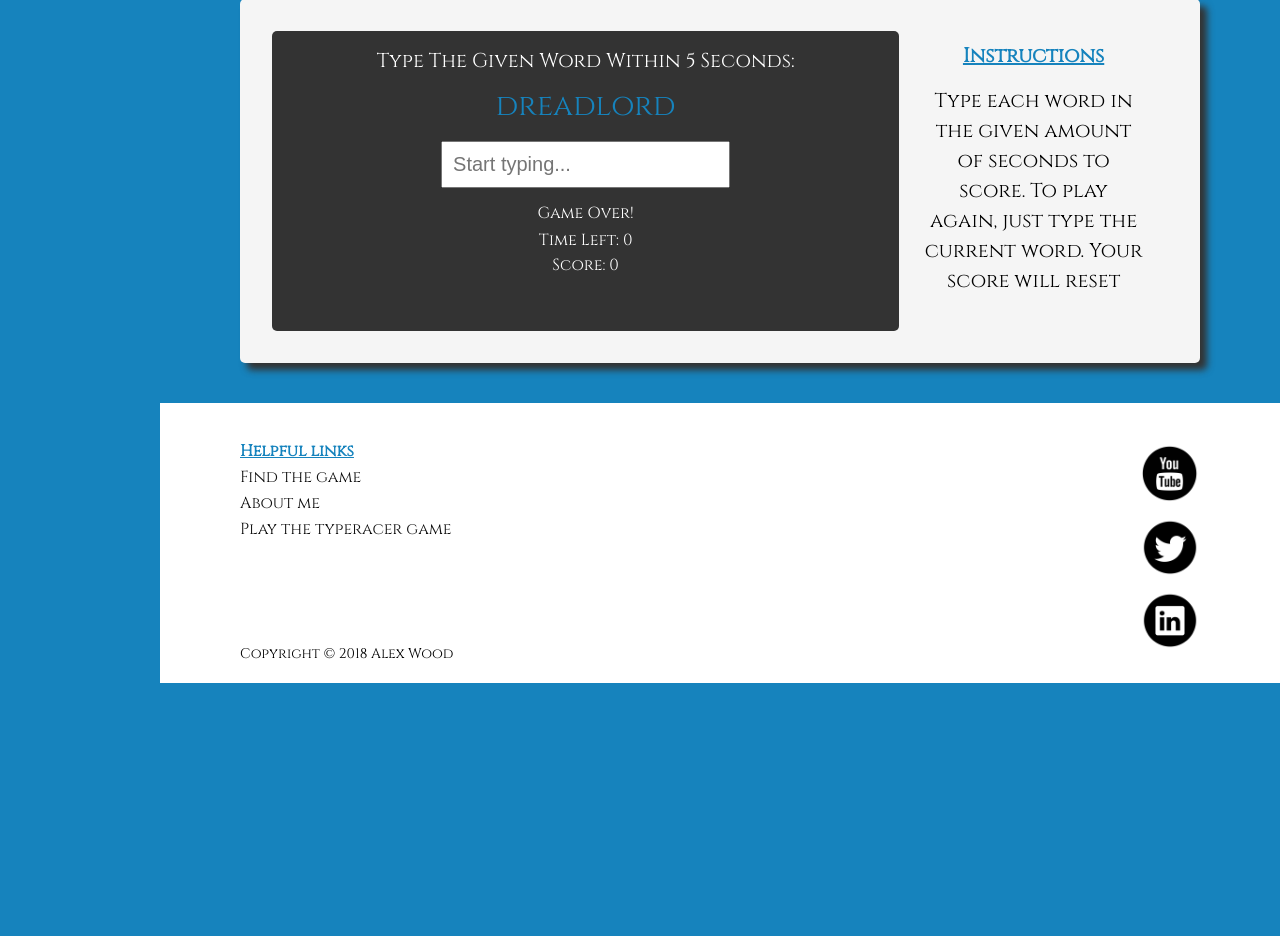
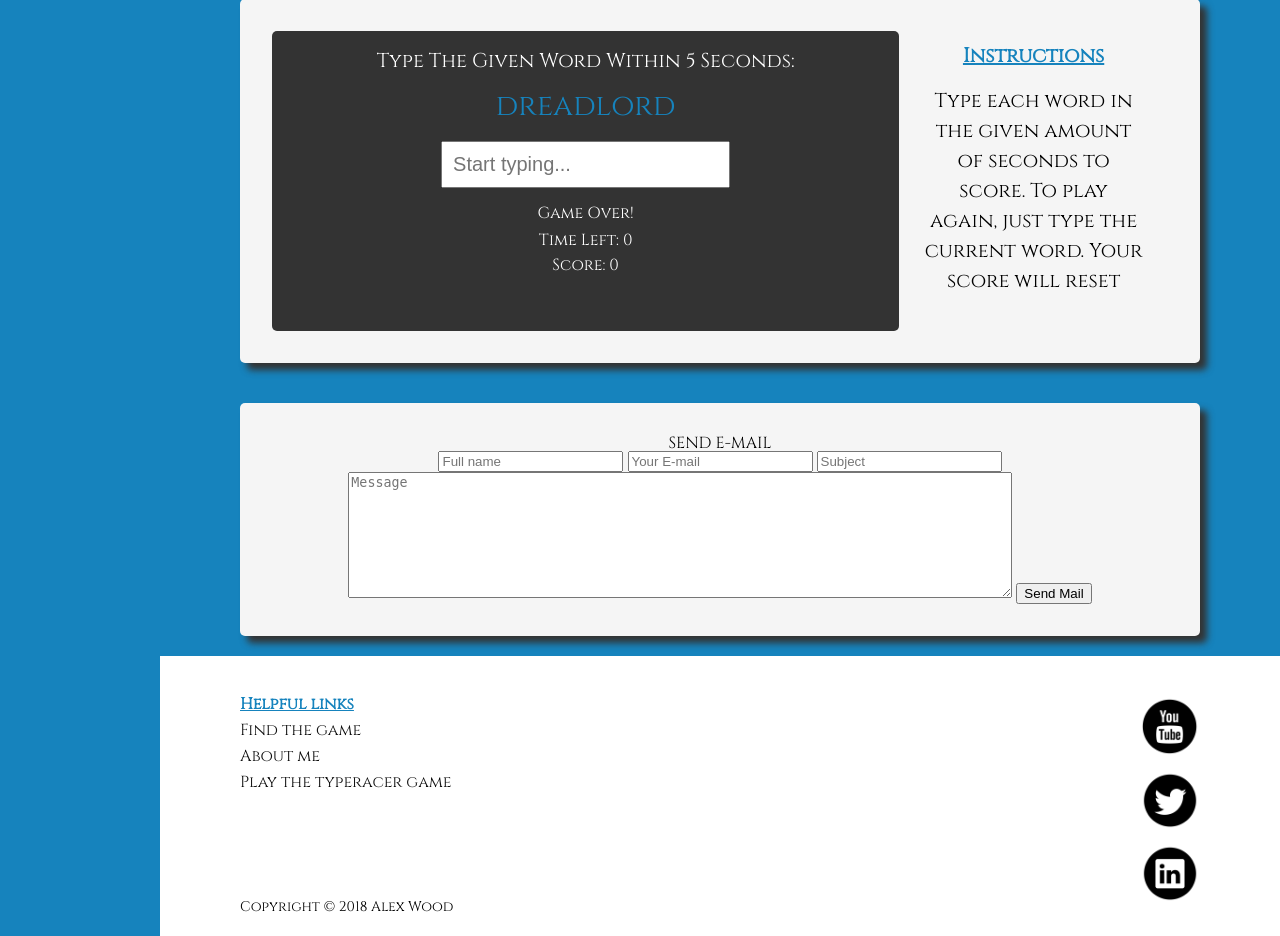
Before and after one commit to AlexWood13/DID-Website, a PHP site: page / in a window 1280 px wide. Shown: the part 1941-2877 px from the top of the page. Before the commit the page ends 2624 px from the top, so only its background shows below. Run offline with PHP 8.4, Linux system fonts and the light colour scheme; some libraries are stand-ins or nearby versions.

Commit message:
added php
Need to add error handlers

```diff
--- a/index.html
+++ b/index.php
@@ -110,6 +110,18 @@
 <div class="clr">
 </div>
 
+
+<div class="wrapper">
+  <p>SEND E-MAIL</p>
+  <form class="contact-form" action="contactform.php" method="post">
+    <input type="text" name="name" placeholder="Full name">
+    <input type="text" name="mail" placeholder="Your E-mail">
+    <input type="text" name="subject" placeholder="Subject">
+    <textarea name="message" rows="8" cols="80"     placeholder="Message"></textarea>
+    <button type="submit" name="submit"> Send Mail </button>
+  </form>
+</div>
+
 <!-- End of main-wrapper -->
 </div>
 
```
Also changed, not shown: contactform.php (added, +16 -0 lines).
